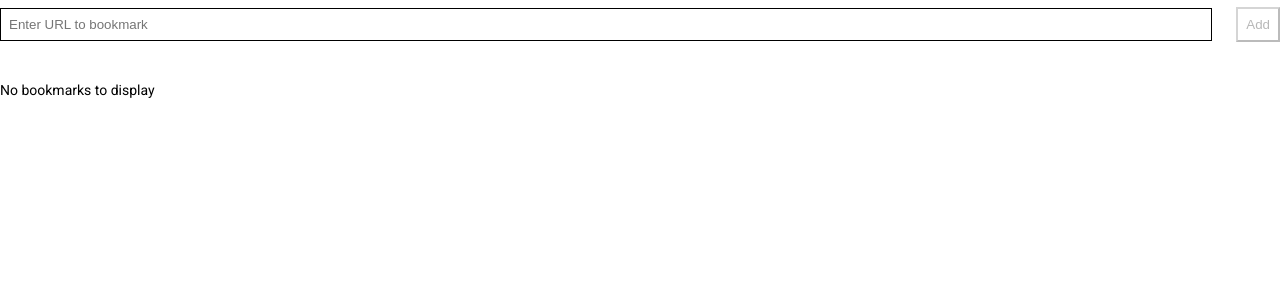
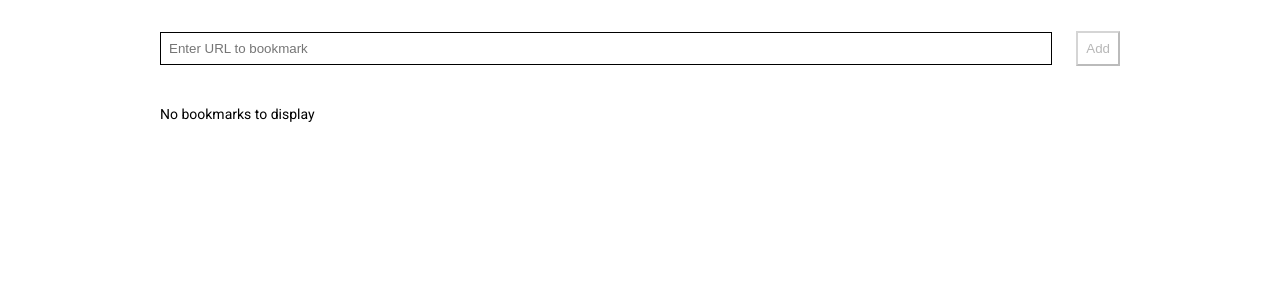
Before and after one commit to nathanaelmayne/phantom-links, an Angular app in the folder phantom-links/: page / in a window 1280 px wide. Shown: the top 300 px of the page. Built offline with nearby package versions, Linux system fonts and the light colour scheme.

Commit message:
Improved app layout

```diff
--- a/phantom-links/src/app/app.component.html
+++ b/phantom-links/src/app/app.component.html
@@ -1 +1,5 @@
-<router-outlet></router-outlet>
+<div class="flex-row justify-center">
+  <div class="flex-column router-outlet-container">
+    <router-outlet></router-outlet>
+  </div>
+</div>
--- a/phantom-links/src/app/app.component.scss
+++ b/phantom-links/src/app/app.component.scss
@@ -0,0 +1,10 @@
+.router-outlet-container {
+  width: 100%;
+  padding: 24px;
+}
+
+@media screen and (min-width: 960px) {
+  .router-outlet-container {
+    width: 960px;
+  }
+}
```
